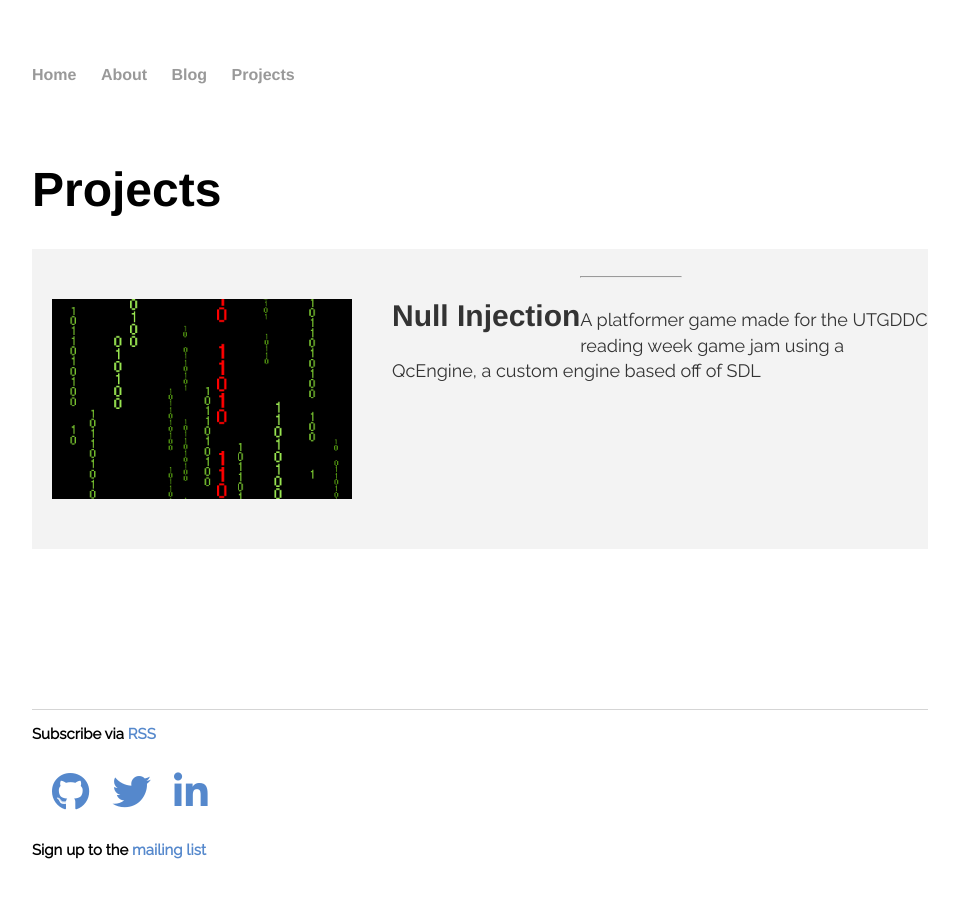
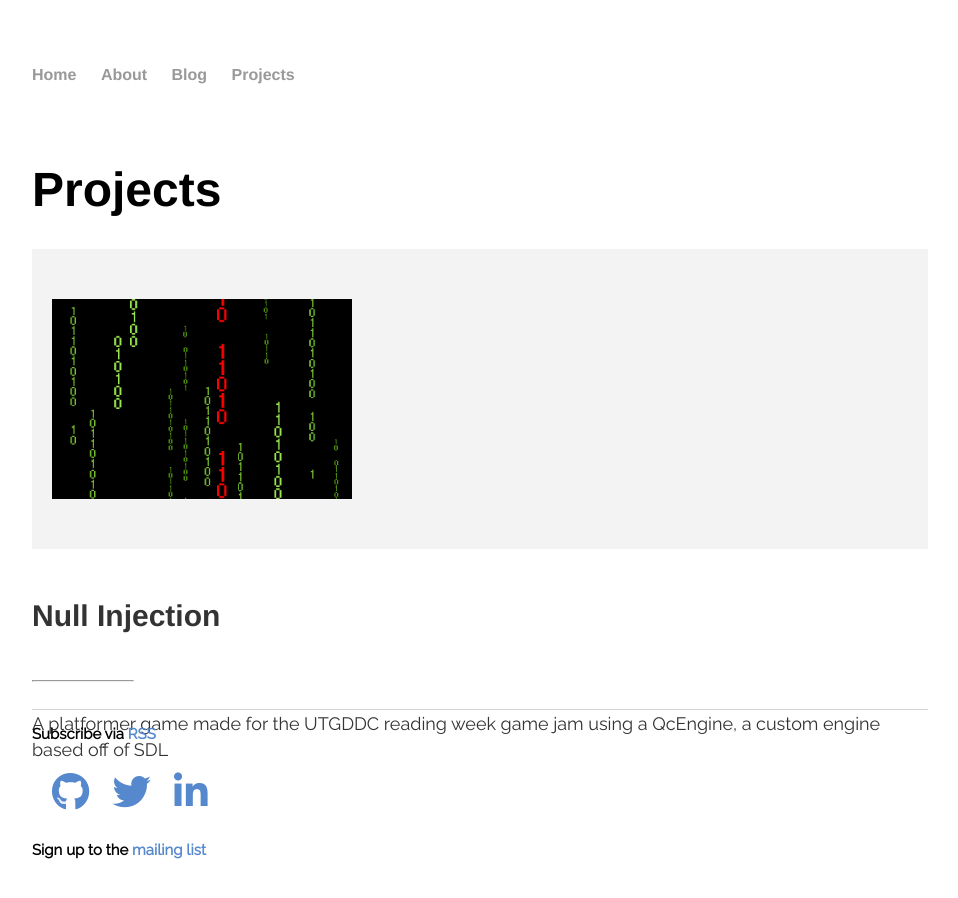
Before and after one commit to ianw3214/ianw3214.github.io, a Jekyll site: the page built from projects/index.html, in a window 1280 px wide. Shown: the whole page, without its empty margins (160-1118 px from the left). Built offline with Jekyll 4.4.1, drawn with Linux system fonts in a browser that asks for light colours; nearby versions of some CDN libraries; a script that is not in the unit is left out.

Commit message:
Update project details to be in a seperate container to fix formatting

```diff
--- a/css/main.css
+++ b/css/main.css
@@ -122,10 +122,13 @@
     max-width: 100%;
 }
 
+.projectDetails {
+    float: left;
+}
+
 .projectTitle {
     font-size: 30px;
     margin-top: 50px;
-    float: left;
 }
 
 .projectTitleLink {
@@ -136,12 +139,14 @@
     color: #3674d8;
 }
 
+.projectBreak {
+    width: 100px;
+    float: left;
+    clear: both;
+}
+
 .projectDescription {
     font-size: 18px;
     margin-top: 20px;
+    clear: both;
 }
-
-.projectBreak {
-    width: 100px;
-    float: left;
-}
--- a/projects/index.html
+++ b/projects/index.html
@@ -11,6 +11,7 @@
             <a href="{{ post.url }}">
                 <img src="{{ site.baseurl }}/assets/projects/{{ post.image }}">
             </a>
+            <div class = "projectDetails">
                 <a class = "projectTitleLink" href="{{ post.url }}">
                     <h1 class="projectTitle"> {{ post.title }} </h1>
                 </a>
@@ -20,6 +21,7 @@
                 <br>
 
                 <p class="projectDescription"> {{ post.description }}</p>
+            </div>
         <!--
         {% capture month %}{{ post.date | date: '%m%Y' }}{% endcapture %}
         {% capture nmonth %}{{ post.next.date | date: '%m%Y' }}{% endcapture %}
```
Lines whose indentation alone changed are shown as unchanged.
